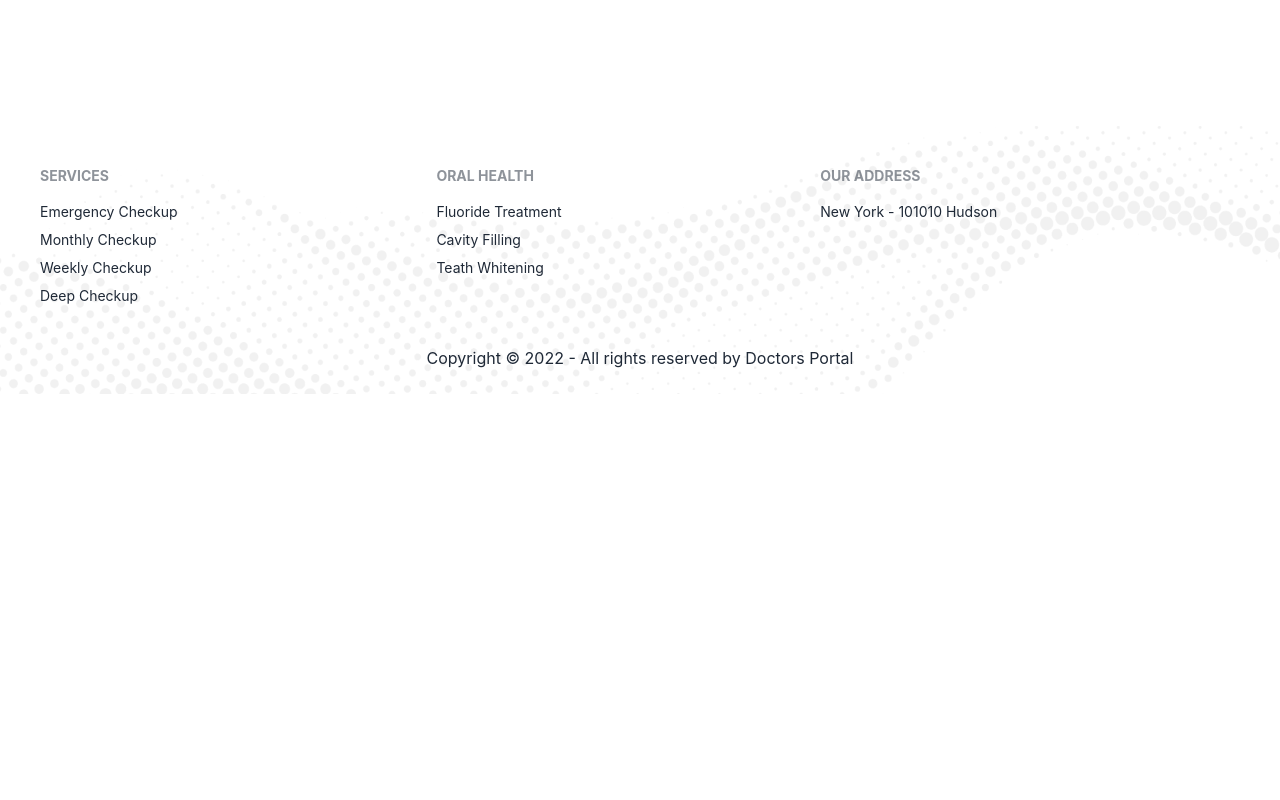
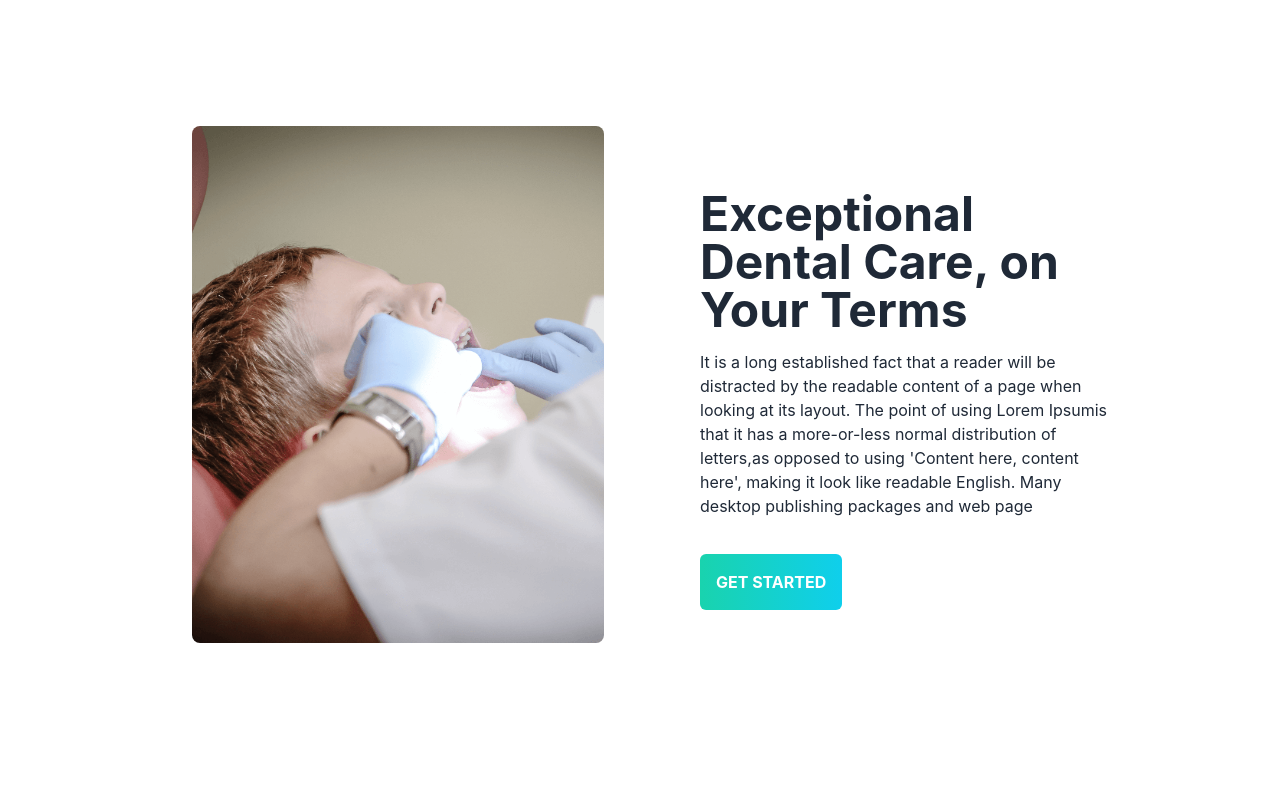
Before and after one commit to zakiralhasan/doctors-portal-client, a React (Create React App) app: page / in a window 1280 px wide. Shown: the part 1620-2420 px from the top of the page. Before the commit the page ends 2014 px from the top, so only its background shows below. Built offline with nearby package versions, Linux system fonts and the light colour scheme.

Commit message:
treatment section added

```diff
--- a/src/Pages/Home/Banner/Banner/BannerImage.js
+++ b/src/Pages/Home/Banner/Banner/BannerImage.js
@@ -1,5 +1,6 @@
 import React from "react";
 import chairImg from "../../../../assets/images/chair.png";
+import StartButton from "../../../../UtilityComponents/StartButton/StartButton";
 
 const BannerImage = () => {
   return (
@@ -8,15 +9,13 @@
         <img src={chairImg} alt="" />
       </div>
       <div>
-        <h1 className="text-5xl font-bold">Your New Smile Starts Here</h1>
+        <h1 className="text-5xl font-bold mt-16">Your New Smile Starts Here</h1>
         <p className="mt-4 mb-8">
           Lorem Ipsum is simply dummy text of the printing and typesetting
           industry. Lorem Ipsum has been the industry's standard dummy text ever
           since the
         </p>
-        <button className="bg-gradient-to-r from-[#19D3AE] to-[#0FCFEC] rounded-md text-white font-bold p-4">
-          GET STARTED
-        </button>
+        <StartButton>GET STARTED</StartButton>
       </div>
     </div>
   );
--- a/src/Pages/Home/Home/Home.js
+++ b/src/Pages/Home/Home/Home.js
@@ -3,6 +3,7 @@
 import CardSection from "../CardSection/CardSection";
 
 import OurServices from "../OurServices/OurServices";
+import TreatInfo from "../TreatInfo/TreatInfo";
 
 const Home = () => {
   return (
@@ -10,6 +11,7 @@
       <Banner></Banner>
       <CardSection></CardSection>
       <OurServices></OurServices>
+      <TreatInfo></TreatInfo>
     </div>
   );
 };
--- /dev/null
+++ b/src/Pages/Home/TreatInfo/TreatInfo.js
@@ -0,0 +1,35 @@
+import React from "react";
+import treatmentImg from "../../../assets/images/treatment.png";
+import StartButton from "../../../UtilityComponents/StartButton/StartButton";
+
+const TreatInfo = () => {
+  return (
+    <div>
+      <div className=" md:flex items-center gap-6 lg:mx-36 md:mx-8 pb-40 mx-auto">
+        <div className="basis-1/2 mx-12">
+          <img
+            className="rounded-lg lg:min-w-full mx-auto"
+            src={treatmentImg}
+            alt=""
+          />
+        </div>
+        <div className="basis-1/2 mx-6 text-left">
+          <h1 className="text-5xl font-bold mt-8">
+            Exceptional Dental Care, on Your Terms
+          </h1>
+          <p className="mt-4 mb-9">
+            It is a long established fact that a reader will be distracted by
+            the readable content of a page when looking at its layout. The point
+            of using Lorem Ipsumis that it has a more-or-less normal
+            distribution of letters,as opposed to using 'Content here, content
+            here', making it look like readable English. Many desktop publishing
+            packages and web page
+          </p>
+          <StartButton>GET STARTED</StartButton>
+        </div>
+      </div>
+    </div>
+  );
+};
+
+export default TreatInfo;
--- /dev/null
+++ b/src/UtilityComponents/StartButton/StartButton.js
@@ -0,0 +1,13 @@
+import React from "react";
+
+const StartButton = ({ children }) => {
+  return (
+    <div>
+      <button className="bg-gradient-to-r from-[#19D3AE] to-[#0FCFEC] rounded-md text-white font-bold p-4">
+        {children}
+      </button>
+    </div>
+  );
+};
+
+export default StartButton;
```
